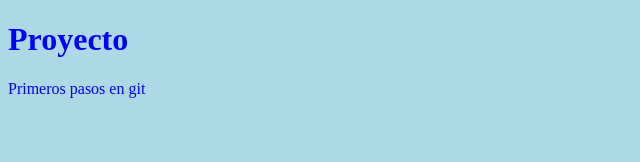
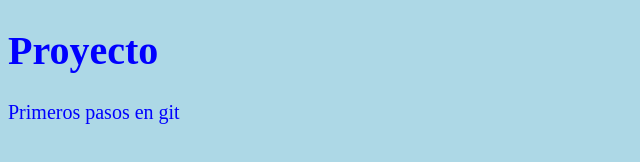
Before and after one commit to Martin-Barcudi/CursoGit, a plain HTML site: page index.html in a window 1280 px wide. Shown: the whole page, without its empty margins (0-640 px from the left). Drawn offline with Linux system fonts and the light colour scheme; files that its build step writes are made by us from their sources; files whose address does not match are found by name.

Commit message:
Update styles.css

```diff
--- a/styles.css
+++ b/styles.css
@@ -1,4 +1,5 @@
 body{
     background-color: lightblue;
-    color: blue
+    color: blue;
+    font-size: 20px
 }
```
